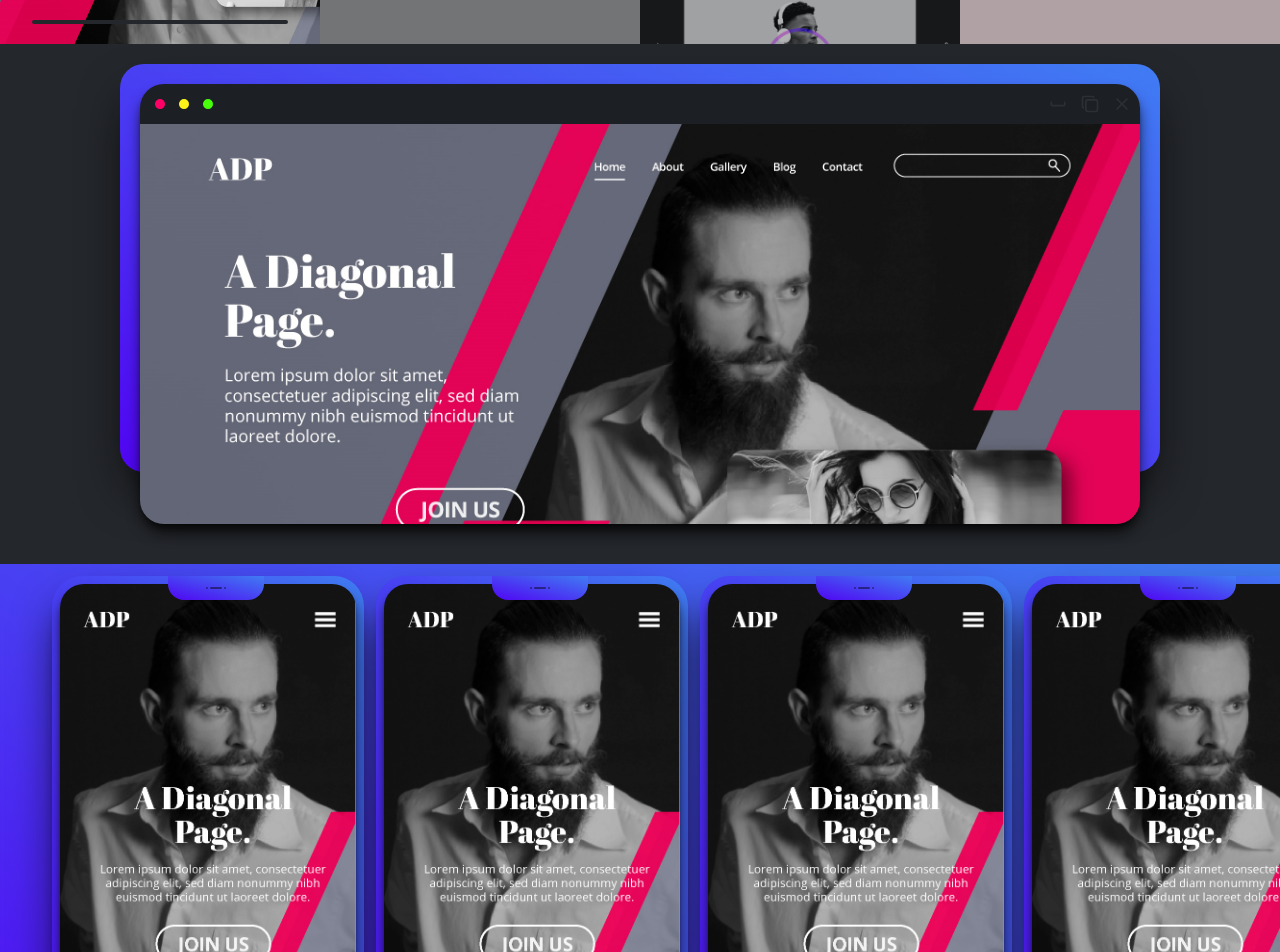
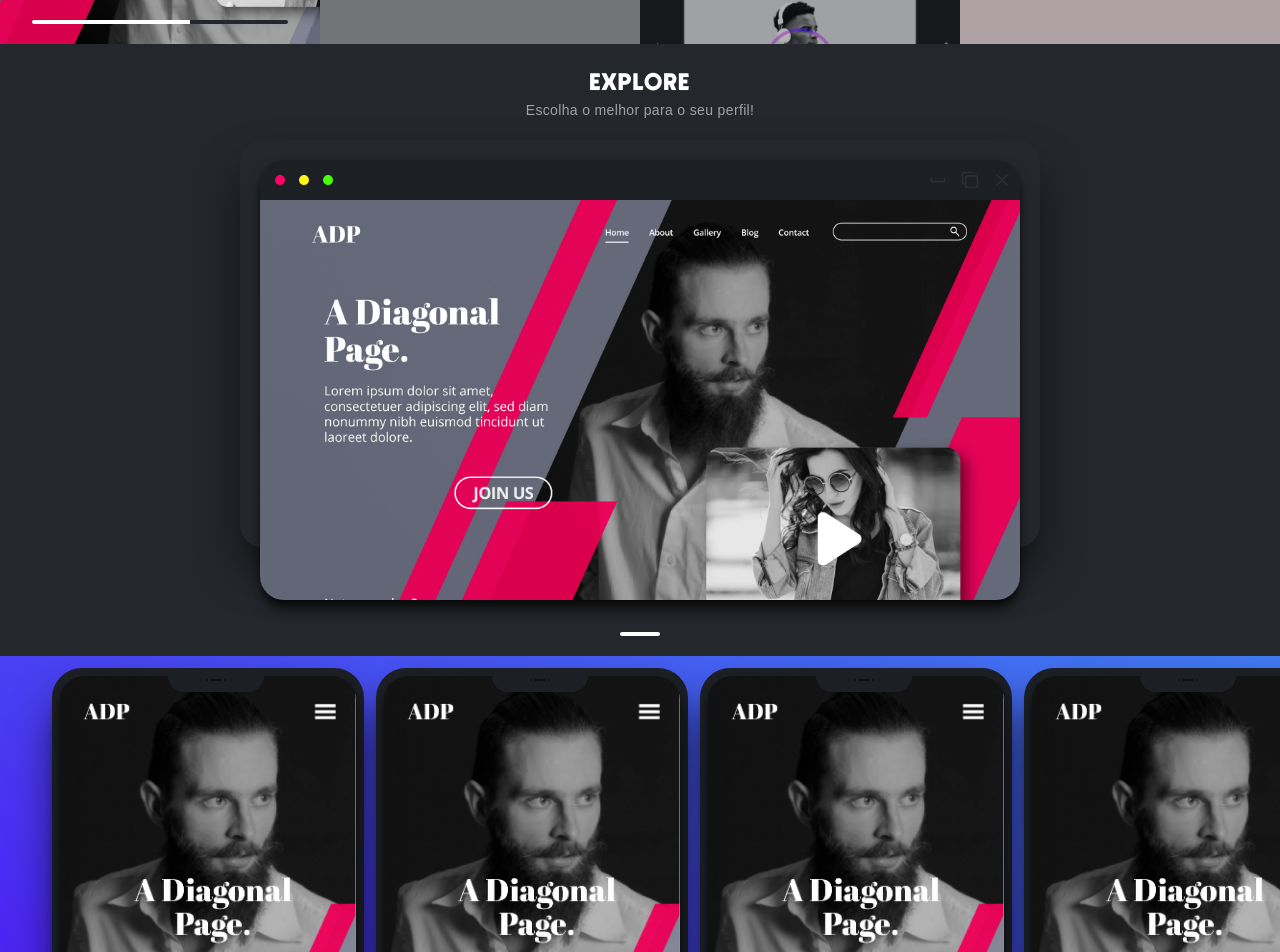
Before and after one commit to Indicattis/cativo_web, a Next.js app: page / in a window 1280 px wide. Shown: the part 980-1932 px from the top of the page. Built offline with nearby package versions, Linux system fonts and the light colour scheme; grey boxes are pictures that could not be loaded.

Commit message:
FE | visual | Update

```diff
--- a/components/home/visual/index.tsx
+++ b/components/home/visual/index.tsx
@@ -34,7 +34,7 @@ export default function VisualComponent({
         <div className="relative flex w-full">
           <div className=" w-full relative ">
             <SliderStepsComponent
-              isAutoPlay={false}
+              isAutoPlay
               showControllers
               selectedItem={selectedItemIndex}
               setSelectedItem={setSelectedItemIndex}
@@ -43,7 +43,6 @@ export default function VisualComponent({
             />
           </div>
         </div>
-
         <div className={`relative w-[1080px] bg-dark  min-h-screen max-lg:w-full`}>
           <motion.div className={`  w-full grid grid-cols-3 justify-center items-center`}>
             {/* AQUI */}
--- a/components/home/web/index.tsx
+++ b/components/home/web/index.tsx
@@ -5,6 +5,7 @@ import { AnimatePresence, motion } from "framer-motion";
 import MobileShowcase from "./showcase/mobile";
 import SliderStepsComponent from "@/components/inc/slider/slider_steps";
 import PortifolioShowcase from "./showcase";
+import WebsiteShowcase from "./showcase";
 
 interface PortifolioProps {
   web_data: WebDataDTO[];
@@ -28,7 +29,7 @@ export default function WebComponent({ web_services, web_data }: PortifolioProps
           <div className="w-full relative">
             {/* Aqui - são exibidos os itens principais do array web_services */}
             <SliderStepsComponent
-              isAutoPlay={false}
+              isAutoPlay
               showControllers
               selectedItem={selectedItemIndex}
               setSelectedItem={setSelectedItemIndex}
@@ -37,17 +38,36 @@ export default function WebComponent({ web_services, web_data }: PortifolioProps
             />
           </div>
         </div>
-
-        <div className="flex p-5 items-center justify-center min-h-[500px] w-full gap-3 max-md:grid-cols-1">
+        <div className="mt-5 flex flex-col items-center">
+          <span className="mt-1 text-2xl">Explore</span>
+          <p className="text-sm font-poppins normal-case tracking-wide text-zinc-400">Escolha o melhor para o seu perfil!</p>
+        </div>
+        <div className="flex flex-col p-5 items-center justify-center min-h-[500px] w-full gap-3">
           <motion.div className="">
             {/* Aqui - exibir url do primeiro subitem do item selecionado acima */}
             {filteredWebData.length > 0 && (
-              <PortifolioShowcase
+              <WebsiteShowcase
+                key={filteredWebData[selectedSubItemIndex]?.id}
                 url={filteredWebData[selectedSubItemIndex]?.url}
-                theme={filteredWebData[selectedSubItemIndex]?.theme}
+                theme={web_services[selectedItemIndex - 1]?.theme}
               />
             )}
           </motion.div>
+
+          <div className="flex gap-3">
+          {filteredWebData.length > 0 &&
+              filteredWebData.map((item, index) => (
+                <motion.div
+                  key={index}
+                  initial={{ opacity: 0 }}
+                  animate={{ opacity: 1 }}
+                  exit={{ opacity: 0 }}
+                  onClick={() => setSelectedSubItemIndex(index)}>
+                    <div className={`w-10 h-1 cursor-pointer rounded-full ${selectedSubItemIndex == index ? "bg-white" : "bg-zinc-400"}`}>
+                    </div>
+                </motion.div>
+              ))}
+          </div>
         </div>
         <motion.div
           className={`flex gap-5 p-3 w-full items-center h-full overflow-x-auto ${
@@ -77,7 +97,6 @@ export default function WebComponent({ web_services, web_data }: PortifolioProps
                   exit={{ opacity: 0 }}>
                   <MobileShowcase
                     wide="mobile"
-                    theme={filteredWebData[selectedSubItemIndex]?.theme}
                     url={subimage}
                   />
                 </motion.div>
--- a/components/home/web/showcase/index.tsx
+++ b/components/home/web/showcase/index.tsx
@@ -1,20 +1,39 @@
 import { IconCopy, IconPointFilled, IconSpace, IconX } from "@tabler/icons-react";
-import { useEffect, useState } from "react";
 import { motion, AnimatePresence } from "framer-motion";
 import Image from "next/image";
+import { useState } from "react";
 
 
 interface ItemProps {
     url: string | undefined
     theme?: string
+    key: number | undefined
 }
 
-export default function PortifolioShowcase({url, theme}: ItemProps) {
+export default function WebsiteShowcase({url, theme, key}: ItemProps) {
+    const [color, setColor] = useState("")
+
+
+    theme == "neon_green2" && setColor("bg-neon_green2")
+    theme == "neon_red" && setColor("bg-gradient-to-tr from-neon_red to-neon_pink")
+    theme == "neon_purple" && "bg-gradient-to-tr from-neon_purple to-neon_blue"
+    theme == "neon_blue" && "bg-neon_blue"
+    theme == "neon_green" && "bg-neon_green"
+    theme == "" && "bg-dark"
+    theme == "neon_pink" && "bg-neon_pink"
 
     return (
         <AnimatePresence>
             <motion.div
-            className={`relative p-5 flex items-center justify-center h-full w-full
+            key={key}
+            initial={{ opacity: 0, y: 100}}
+            animate={{ opacity: 1, y: 0}}
+            exit={{ opacity: 0, y: 100}}
+            transition={{
+                x: { type: "spring", stiffness: 600, damping: 50 },
+                opacity: { duration: 0.5 },
+            }}
+            className={`relative p-5 flex items-center justify-center h-full w-full max-w-[800px] max-h-[600px]
             `}>
                     <motion.div
                     className="w-full h-full shadow-lg rounded-3xl overflow-hidden shadow-black">
@@ -36,16 +55,20 @@ export default function PortifolioShowcase({url, theme}: ItemProps) {
                         </div>
                     </motion.div>
 
-                    <div className={`absolute top-0   w-full h-[85%] z-[-1] rounded-3xl shadow-2xl shadow-black
-                    ${theme == "neon_green2" ? "bg-neon_green2" : ""}
-                    ${theme == "neon_red" ? "bg-gradient-to-tr from-neon_red to-neon_pink" : ""}
-                    ${theme == "neon_purple" ? "bg-gradient-to-tr from-neon_purple to-neon_blue" : ""}
-                    ${theme == "neon_blue" ? "bg-neon_blue" : ""}
-                    ${theme == "neon_green" ? "bg-neon_green" : ""}
-                    ${theme == "" ? "bg-dark" : ""}
-                    ${theme == "neon_pink" ? "bg-neon_pink" : ""}
+                    <div className={`absolute top-0   w-full h-[85%] z-[-1] rounded-3xl shadow-2xl shadow-black transition-all
+                    ${color}
+                    `}></div>
+                </motion.div>
+                <motion.div
+                    key={key}
+                    initial={{ opacity: 0, y: 100}}
+                    animate={{ opacity: 1, y: 0}}
+                    exit={{ opacity: 0, y: 100}}
+                    transition={{
+                        x: { type: "spring", stiffness: 600, damping: 50 },
+                        opacity: { duration: 0.5 }, delay: 1
+                    }}>
 
-                    `}></div>
                 </motion.div>
             </AnimatePresence>
     )
--- a/components/home/web/showcase/mobile/index.tsx
+++ b/components/home/web/showcase/mobile/index.tsx
@@ -6,29 +6,20 @@ import Image from "next/image";
 
 interface ItemProps {
     url: string
-    theme: string
     wide: string
 }
 
-export default function MobileShowcase({url, theme, wide}: ItemProps) {
+export default function MobileShowcase({url, wide}: ItemProps) {
 
     return (
         <AnimatePresence>
             <motion.div
-            className={`relative p-2 flex items-center justify-center h-[600px] w-[312px]
-            ${wide == "mobile" ? "" : ""}
-            `}>
+            className={`relative p-2 flex items-center justify-center h-[600px] w-[312px]`}>
                     <motion.div
                     className="w-full h-full shadow-lg rounded-3xl overflow-hidden shadow-black z-20">
                         <div className="absolute top-0 flex w-full justify-center">
-                            <div className={`flex justify-center rounded-b-2xl w-24
-                                ${theme == "neon_green2" ? "bg-neon_green2" : ""}
-                                ${theme == "neon_red" ? "bg-gradient-to-tr from-neon_red to-neon_pink" : ""}
-                                ${theme == "neon_purple" ? "bg-gradient-to-tr from-neon_purple to-neon_blue" : ""}
-                                ${theme == "neon_blue" ? "bg-neon_blue" : ""}
-                                ${theme == "neon_green" ? "bg-neon_green" : ""}
-                                ${theme == "" ? "bg-dark" : ""}
-                                ${theme == "neon_pink" ? "bg-neon_pink" : ""}`}>
+                            <div className={`flex justify-center rounded-b-2xl w-24 !bg-dark
+                                `}>
                                 <IconSeparator  className="opacity-45" color="#000000"></IconSeparator>
                             </div>
                         </div>
@@ -38,14 +29,7 @@ export default function MobileShowcase({url, theme, wide}: ItemProps) {
                         </div>
                     </motion.div>
 
-                    <div className={`absolute top-0   w-full h-full z-10 rounded-[30px] shadow-2xl shadow-black bg-dark
-                        ${theme == "neon_green2" ? "bg-neon_green2" : ""}
-                        ${theme == "neon_red" ? "bg-gradient-to-tr from-neon_red to-neon_pink" : ""}
-                        ${theme == "neon_purple" ? "bg-gradient-to-tr from-neon_purple to-neon_blue" : ""}
-                        ${theme == "neon_blue" ? "bg-neon_blue" : ""}
-                        ${theme == "neon_green" ? "bg-neon_green" : ""}
-                        ${theme == "" ? "bg-dark" : ""}
-                        ${theme == "neon_pink" ? "bg-neon_pink" : ""}
+                    <div className={`absolute top-0   w-full h-full z-10 rounded-[30px] shadow-2xl shadow-black !bg-dark
                     `}></div>
                 </motion.div>
             </AnimatePresence>
--- a/components/inc/modal/index.tsx
+++ b/components/inc/modal/index.tsx
@@ -6,32 +6,53 @@ import { IconX } from "@tabler/icons-react";
 
 interface ModalProps {
   onClose: () => void;
-  children: React.ReactNode,
+  children: React.ReactNode;
 }
 
-export default function ModalComponent({
-  children,
-  onClose,
-}: ModalProps) {
+export default function ModalComponent({ children, onClose }: ModalProps) {
+  const [opacity, setOpacity] = useState(1);
 
+  const handleDrag = (event: MouseEvent | TouchEvent | PointerEvent, info: PanInfo) => {
+    // Ajusta a opacidade baseado na distância do arrasto
+    const dragOffset = Math.max(0, info.point.y); // Garantir que o valor seja não negativo
+    const newOpacity = Math.max(0, 1 - dragOffset / 300); // Ajuste 300 conforme necessário
+    setOpacity(newOpacity);
+  };
+
+  const handleDragEnd = (event: MouseEvent | TouchEvent | PointerEvent, info: PanInfo) => {
+    // Verifica se a direção do arrasto é para baixo (info.offset.y > 0)
+    if (info.offset.y > 100) {  // Ajuste o valor conforme necessário
+      onClose();
+    } else {
+      setOpacity(1); // Reseta a opacidade se o arrasto não for suficiente para fechar
+    }
+  };
 
   return (
     <AnimatePresence>
       <motion.div
+        drag="y"
+        dragConstraints={{
+          top: 0,
+          left: -30,
+          right: 30,
+          bottom: 0,
+        }}
         key={`box`}
-        initial={{opacity: 0}}
-        animate={{opacity: 1}}
-        exit={{opacity: 0}}
+        initial={{ opacity: 0 }}
+        animate={{ opacity: 1 }}
+        exit={{ opacity: 0 }}
         transition={{
-            x: { type: "spring", stiffness: 600, damping: 50 },
+          x: { type: "spring", stiffness: 600, damping: 50 },
         }}
+        onDrag={handleDrag}
+        onDragEnd={handleDragEnd}
+        style={{ opacity: `${opacity}%` }}
         className="_modal_display"
       >
         <div className="_modal w-full">
-          <span className="absolute top-0 right-0 p-5 z-50 cursor-pointer" onClick={() => onClose()}><IconX/></span>
-          <div className=" flex flex-col gap-96 w-full justify-around h-screen ">
-            <div className="w-full flex gap-3 items-stretch">
-
+          <div className="flex flex-col gap-96 w-full justify-around h-screen">
+            <div className="w-full flex gap-3 items-center justify-center">
               {children}
             </div>
           </div>
--- a/components/inc/slider/slider_steps/index.tsx
+++ b/components/inc/slider/slider_steps/index.tsx
@@ -120,21 +120,21 @@ export default function SliderStepsComponent({
                   height={2000}
                 />
                 <div
-                  className={`absolute top-2  w-full flex items-center justify-center text-center z-[1000] pt-1 text-white`}
+                  className={`absolute top-2  w-full flex items-center justify-center text-center pt-1 text-white`}
                 >
                   {item.exhibition}
                 </div>
                 <div className="absolute top-0 opacity-75 h-16 bg-gradient-to-b from-black to-transparent w-full"></div>
                 {selectedItem == item.id && (
-                  <div className="absolute bottom-5 w-4/5 h-1 bg-gray rounded-full z-[1000] overflow-hidden">
+                  <div className="absolute bottom-5 w-4/5 h-1 bg-gray rounded-full overflow-hidden">
                     <div
-                      className={`h-full bg-white z-[1000] w-full transition-all`}
+                      className={`h-full bg-white w-full transition-all`}
                       style={{ width: `${progress}%` }}
                     ></div>
                   </div>
                 )}
                 {selectedItem == item.id && (
-                    <div className="absolute bottom-10 p-3 z-[1000] w-10 h-10 cursor-pointer"  onClick={() => setAutoPlay(!autoPlay)}>
+                    <div className="absolute bottom-10 p-3 w-10 h-10 cursor-pointer"  onClick={() => setAutoPlay(!autoPlay)}>
                     {autoPlay ? (
                         <IconPlayerPause  />
                     ) : (
@@ -159,27 +159,27 @@ export default function SliderStepsComponent({
                 height={2000}
               />
               <div
-                className={`absolute top-0 bg-black  w-full flex items-center justify-center text-center z-[1000] pt-1 text-white`}
+                className={`absolute top-0 bg-black  w-full flex items-center justify-center text-center pt-1 text-white z-50`}
               >
                 {data[selectedItem - 1].exhibition}
               </div>
               <div className="absolute top-0 opacity-100 h-16 bg-gradient-to-b from-black to-transparent w-full"></div>
               <div className="absolute bottom-0 opacity-100 h-16 bg-gradient-to-t from-black to-transparent w-full"></div>
-              <div className="absolute bottom-5 w-4/5 h-1 bg-gray rounded-full z-[1000] overflow-hidden">
+              <div className="absolute bottom-5 w-4/5 h-1 bg-gray rounded-full overflow-hidden">
                 <div
-                  className={`h-full bg-white z-[1000] w-full transition-all`}
+                  className={`h-full bg-white w-full transition-all`}
                   style={{ width: `${progress}%` }}
                 ></div>
               </div>
             </motion.div>
-                <div className="absolute bottom-10 p-3 z-[1000] cursor-pointer text-white bg-gradient-to-l to-[#00000059] from-transparent"  onClick={() => setAutoPlay(!autoPlay)}>
+                <div className="absolute bottom-10 p-3 cursor-pointer text-white bg-gradient-to-l to-[#00000059] from-transparent"  onClick={() => setAutoPlay(!autoPlay)}>
                 {autoPlay ? (
                     <IconPlayerPause  />
                 ) : (
                     <IconPlayerPlay />
                 )}
                 </div>
-                <div className="absolute pt-4 bottom-10 right-0 p-3 z-[1000] cursor-pointer text-white bg-gradient-to-r to-[#00000059] from-transparent"  onClick={() => changeItem("increment")}>
+                <div className="absolute pt-4 bottom-10 right-0 p-3 cursor-pointer text-white bg-gradient-to-r to-[#00000059] from-transparent"  onClick={() => changeItem("increment")}>
                     Próximo
                 </div>
           </AnimatePresence>
@@ -194,13 +194,13 @@ export default function SliderStepsComponent({
                 onClick={() => {setSelectedItem(item.id), setProgress(0), setSeconds(100);}}
                 className={`relative flex text-xs p-2  h-10 w-18 bg-dark justify-between items-center ${selectedItem == item.id ? "" : ""}`}
               >
-                <span className="z-[1001] ">
+                <span className="z-50 ">
                   {item.exhibition}
                 </span>
                 {selectedItem == item.id && (
-                  <div className="absolute left-0 w-full h-full bg-gray z-[1000] overflow-hidden">
+                  <div className="absolute left-0 w-full h-full bg-gray overflow-hidden">
                     <div
-                      className={`h-full bg-${item.theme} z-[1000] w-full transition-all opacity-100`}
+                      className={`h-full bg-${item.theme} w-full transition-all opacity-100`}
                       style={{ width: `${autoPlay ? progress : "100"}%` }}
                     ></div>
                   </div>
--- a/data/json/web_data.ts
+++ b/data/json/web_data.ts
@@ -59,12 +59,12 @@ const web_data_array: WebDataDTO[] = [
     {
         id: 4, // Note: corrected the duplicate id
         exhibition: "Negócios - 2",
-        url: `${UNSPLASH_LINK}/1200x1200?tree`,
+        url: `/img/project/web_business_template_desktop.jpg`,
         theme: "neon_blue",
         subimages: [
-            `${UNSPLASH_LINK}/350x800?tree`,
-            `${UNSPLASH_LINK}/350x800?tree`,
-            `${UNSPLASH_LINK}/350x800?tree`
+            `/img/project/web_business_template_desktop.jpg`,
+            `/img/project/web_business_template_desktop.jpg`,
+            `/img/project/web_business_template_desktop.jpg`
         ],
         service_id: 4
     }
```
Also changed, not shown: components/inc/slider/slider_images/index.tsx (+8 -7 lines).
